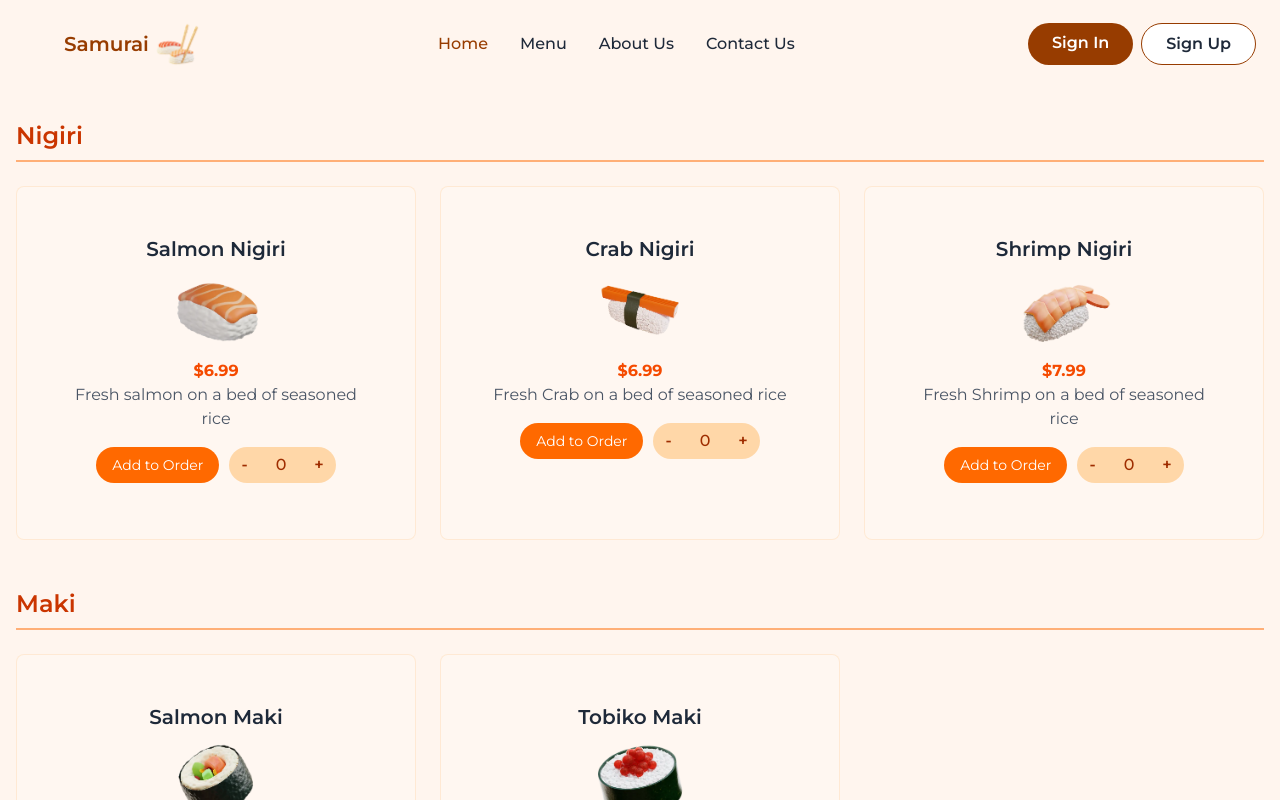
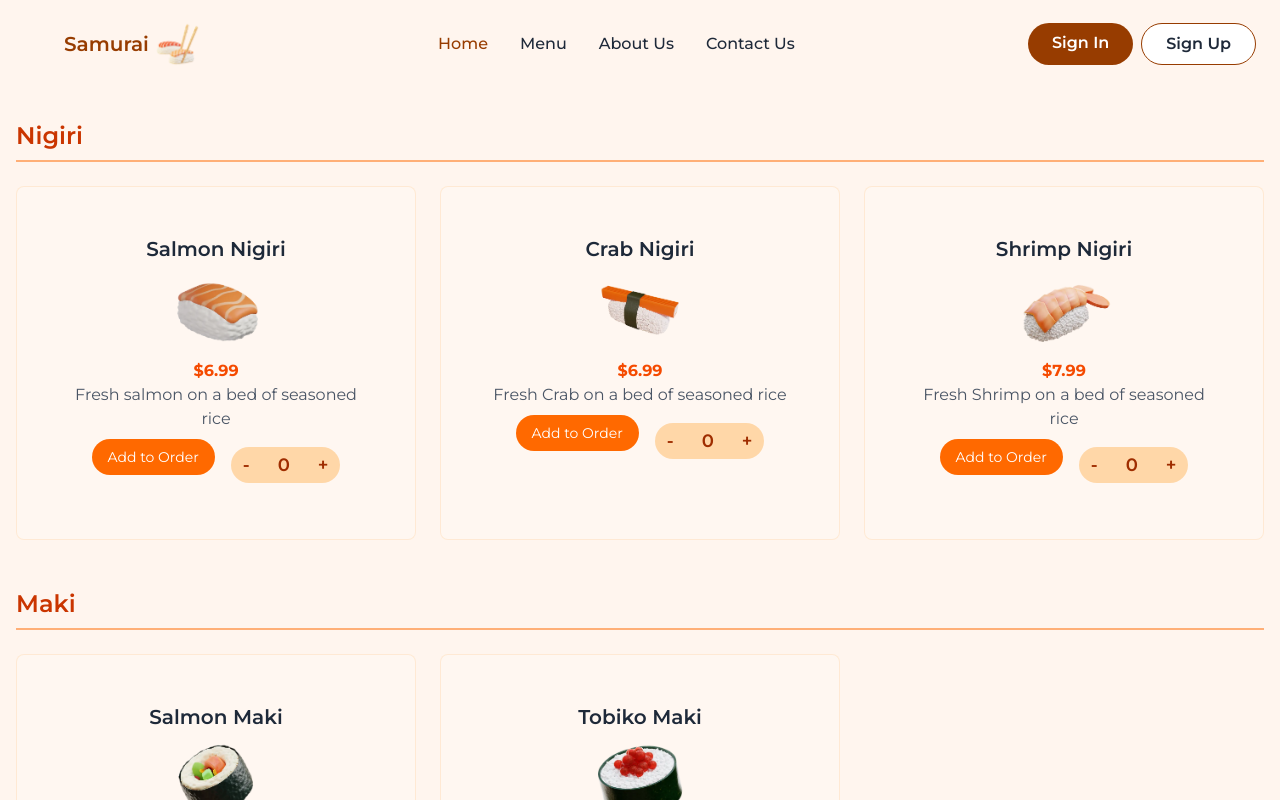
Before and after one commit to MennaEbied/React-Restaurant-Website, a React (Vite) app: page /menu in a window 1280 px wide. Shown: the top 800 px of the page. Built offline with nearby package versions, Linux system fonts and the light colour scheme; no server answers.

Commit message:
Update counter styling

```diff
--- a/src/components/Counter.tsx
+++ b/src/components/Counter.tsx
@@ -18,9 +18,9 @@ function Counter() {
   };
 
   return (
-    <div className="flex items-center bg-orange-200 rounded-full overflow-hidden mt-4 font-semibold font-montserrat">
+    <div className="flex items-center bg-orange-200 rounded-full overflow-hidden mt-4 font-semibold font-montserrat text-lg">
   <button className=" px-3 py-1 text-orange-800 " onClick={handleDecrement}>-</button>
-  <span className="px-4 font-medium text-orange-800">{count}</span>
+  <span className="px-4 text-orange-800">{count}</span>
   <button className=" px-3 py-1 text-orange-800 " onClick={handleIncrement}>+</button>
 </div>
   );
--- a/src/pages/Menu.tsx
+++ b/src/pages/Menu.tsx
@@ -35,11 +35,11 @@ const Menu: React.FC = () => {
                           ${item.price.toFixed(2)}
                         </span>
                         <p className="text-gray-600">{item.description}</p>
-                        <div className="flex flex-row gap-2.5">
-                        <button className="mt-4 bg-orange-500 hover:bg-orange-600 text-white px-4 py-2 rounded-full text-sm transition-colors">
-                          Add to Order
-                        </button>
-                        <Counter />
+                        <div className="flex flex-row items-center gap-2.5 md:gap-4">
+                          <button className="bg-orange-500 hover:bg-orange-600 text-white px-4 py-2 rounded-full text-sm transition-colors whitespace-nowrap">
+                            Add to Order
+                          </button>
+                          <Counter />
                         </div>
                       </div>
                     </div>
```
